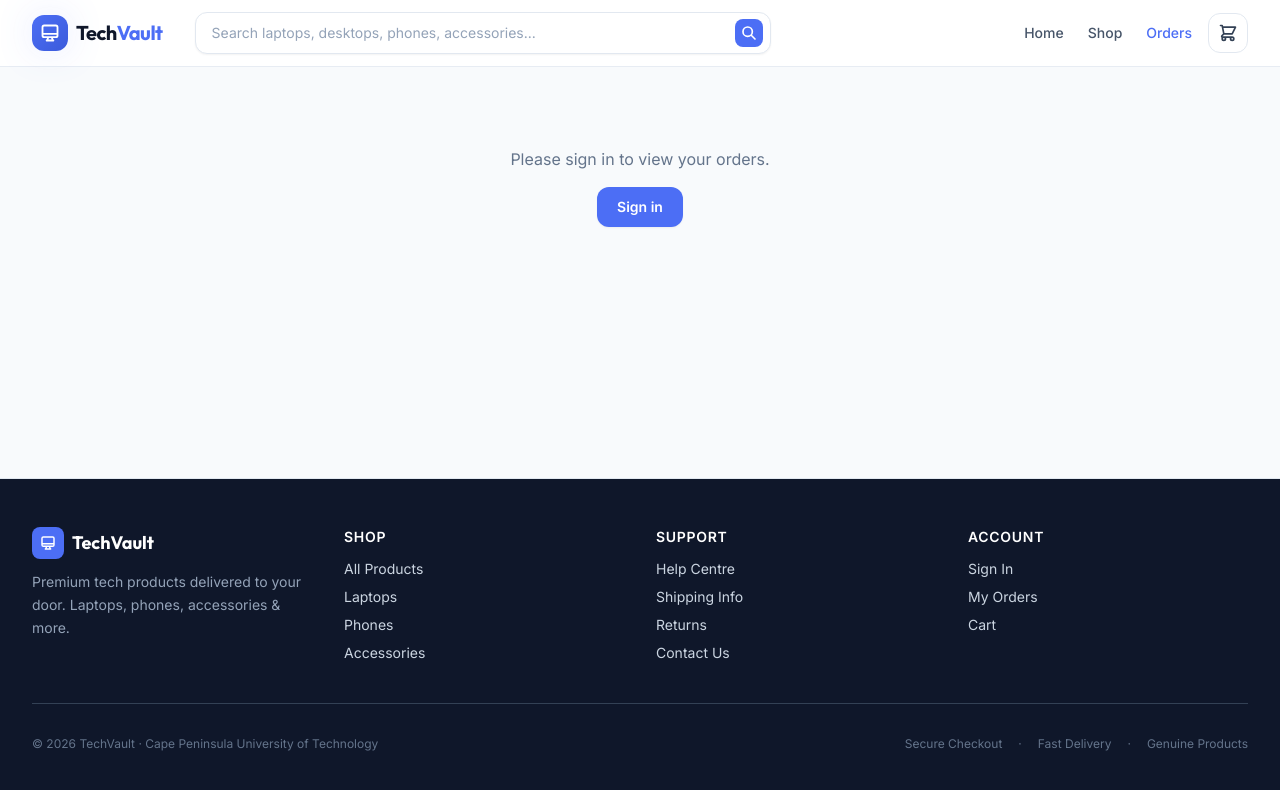
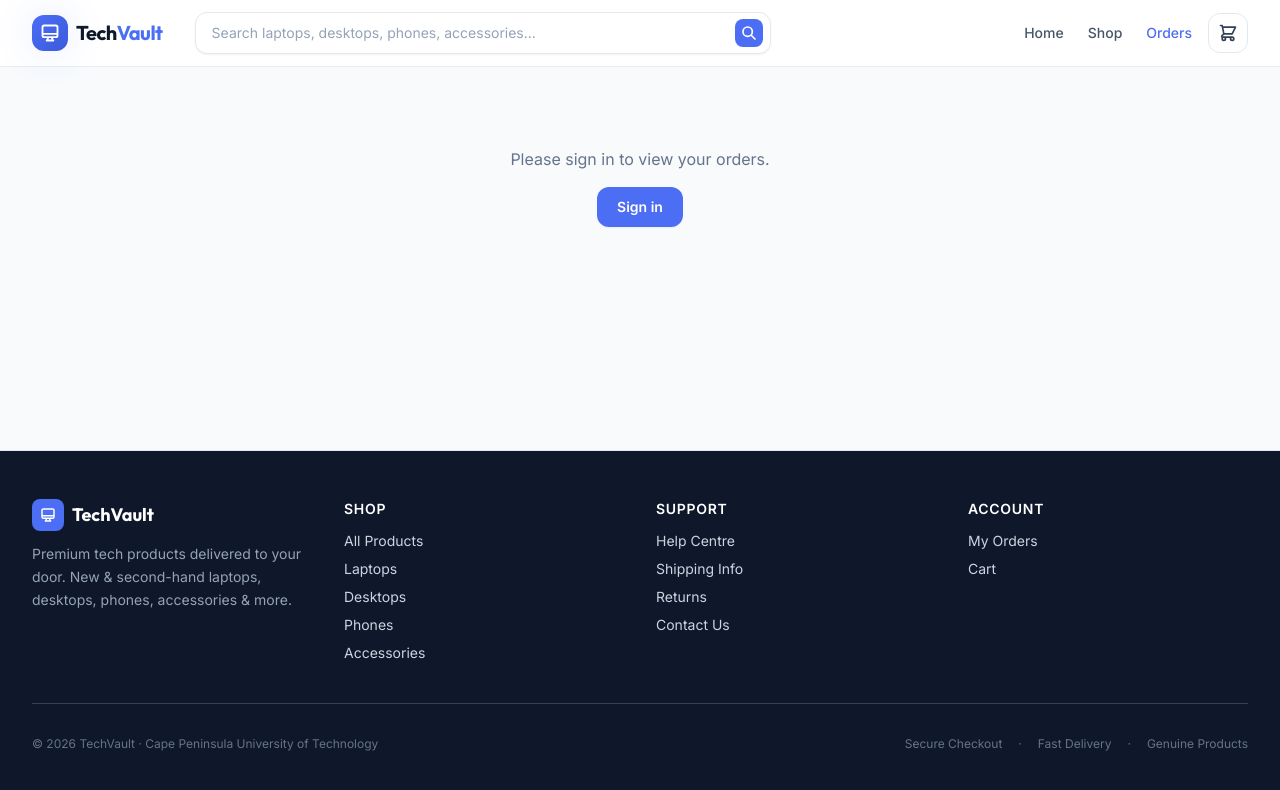
Before and after one commit to Pertunia221692568/TechStoreE-commerce, a React (Vite) app in the folder frontend/: page /orders in a window 1280 px wide. Shown: the top 790 px of the page. Built offline with nearby package versions, Linux system fonts and the light colour scheme.

Commit message:
Enhance Footer and Home components to improve layout and add new product categories

```diff
--- a/frontend/src/components/Footer.jsx
+++ b/frontend/src/components/Footer.jsx
@@ -15,7 +15,7 @@ export default function Footer() {
                             <span className="font-display text-lg font-bold text-white">TechVault</span>
                         </div>
                         <p className="mt-3 text-sm leading-relaxed text-slate-400">
-              Premium tech products delivered to your door. Laptops, phones, accessories & more.
+                            Premium tech products delivered to your door. New & second-hand laptops, desktops, phones, accessories & more.
                         </p>
                     </div>
 
@@ -24,6 +24,7 @@ export default function Footer() {
                         <ul className="space-y-2 text-sm">
                             <li><Link to="/products" className="hover:text-accent-400 transition">All Products</Link></li>
                             <li><Link to="/products?category=Laptop" className="hover:text-accent-400 transition">Laptops</Link></li>
+                            <li><Link to="/products?category=Desktop" className="hover:text-accent-400 transition">Desktops</Link></li>
                             <li><Link to="/products?category=Phone" className="hover:text-accent-400 transition">Phones</Link></li>
                             <li><Link to="/products?category=Accessory" className="hover:text-accent-400 transition">Accessories</Link></li>
                         </ul>
@@ -42,7 +43,6 @@ export default function Footer() {
                     <div>
                         <h4 className="mb-3 text-sm font-semibold uppercase tracking-wider text-white">Account</h4>
                         <ul className="space-y-2 text-sm">
-              <li><Link to="/login" className="hover:text-accent-400 transition">Sign In</Link></li>
                             <li><Link to="/orders" className="hover:text-accent-400 transition">My Orders</Link></li>
                             <li><Link to="/cart" className="hover:text-accent-400 transition">Cart</Link></li>
                         </ul>
--- a/frontend/src/pages/Home.jsx
+++ b/frontend/src/pages/Home.jsx
@@ -7,7 +7,8 @@ import LoadingSpinner from '../components/LoadingSpinner';
 const CATEGORIES = [
     { name: 'Laptop', icon: '💻', desc: 'Powerful machines' },
     { name: 'Phone', icon: '📱', desc: 'Latest smartphones' },
-  { name: 'Monitor', icon: '🖥️', desc: 'Crystal displays' },
+    { name: 'Desktop', icon: '🖥️', desc: 'Towers & all-in-ones' },
+    { name: 'Monitor', icon: '📺', desc: 'Crystal displays' },
     { name: 'Keyboard', icon: '⌨️', desc: 'Mechanical & more' },
     { name: 'Mouse', icon: '🖱️', desc: 'Precision gear' },
     { name: 'Accessory', icon: '🎧', desc: 'Everything else' },
@@ -46,7 +47,7 @@ export default function Home() {
               </span>
                         </h1>
                         <p className="mt-5 text-lg text-slate-300 leading-relaxed">
-              Discover premium laptops, smartphones, monitors and accessories.
+                            Discover new and second-hand laptops, desktops, phones, monitors and accessories.
                             Fast delivery, genuine products, and prices that make sense.
                         </p>
                         <div className="mt-8 flex flex-wrap gap-3">
@@ -56,8 +57,8 @@ export default function Home() {
                                     <path strokeLinecap="round" strokeLinejoin="round" d="M17 8l4 4m0 0l-4 4m4-4H3" />
                                 </svg>
                             </Link>
-              <Link to="/products?category=Laptop" className="btn-secondary !bg-white/10 !border-white/20 !text-white hover:!bg-white/20 !px-7 !py-3 text-base">
-                Browse Laptops
+                            <Link to="/products" className="btn-secondary !bg-white/10 !border-white/20 !text-white hover:!bg-white/20 !px-7 !py-3 text-base">
+                                Browse products
                             </Link>
                         </div>
                     </div>
--- a/frontend/src/pages/ProductDetail.jsx
+++ b/frontend/src/pages/ProductDetail.jsx
@@ -14,6 +14,7 @@ export default function ProductDetail() {
     const [loading, setLoading] = useState(true);
     const [qty, setQty] = useState(1);
     const [added, setAdded] = useState(false);
+    const [imgFailed, setImgFailed] = useState(false);
     const { addToCart } = useCart();
 
     useEffect(() => {
@@ -54,7 +55,15 @@ export default function ProductDetail() {
             </nav>
 
             <div className="grid gap-10 lg:grid-cols-2">
-        <div className="flex aspect-square items-center justify-center rounded-3xl bg-gradient-to-br from-brand-50 via-white to-slate-100 shadow-card">
+                <div className="flex aspect-square items-center justify-center overflow-hidden rounded-3xl bg-gradient-to-br from-brand-50 via-white to-slate-100 shadow-card">
+                    {product.imageUrl && !imgFailed ? (
+                        <img
+                            src={product.imageUrl}
+                            alt={product.name}
+                            onError={() => setImgFailed(true)}
+                            className="h-full w-full object-contain p-6"
+                        />
+                    ) : (
                         <div className="text-center">
                             <div className="mx-auto mb-4 flex h-32 w-32 items-center justify-center rounded-3xl bg-brand-100">
                                 <svg className="h-16 w-16 text-brand-500" fill="none" viewBox="0 0 24 24" stroke="currentColor" strokeWidth={1.2}>
@@ -63,6 +72,7 @@ export default function ProductDetail() {
                             </div>
                             <p className="text-sm font-medium text-brand-600">{product.category}</p>
                         </div>
+                    )}
                 </div>
 
                 <div className="flex flex-col">
@@ -98,6 +108,7 @@ export default function ProductDetail() {
                         {[
                             { label: 'Brand', value: product.brand },
                             { label: 'Category', value: product.category },
+                            { label: 'Condition', value: product.itemCondition || 'New' },
                             { label: 'Stock', value: inStock ? `${product.stockQuantity} units` : 'Unavailable' },
                             { label: 'SKU', value: `TN-${product.id}` },
                         ].map((row) => (
--- a/frontend/src/pages/Products.jsx
+++ b/frontend/src/pages/Products.jsx
@@ -4,7 +4,7 @@ import { getProducts } from '../services/api';
 import ProductCard from '../components/ProductCard';
 import LoadingSpinner from '../components/LoadingSpinner';
 
-const CATEGORIES = ['All', 'Laptop', 'Phone', 'Monitor', 'Keyboard', 'Mouse', 'Accessory', 'General'];
+const CATEGORIES = ['All', 'Laptop', 'Desktop', 'Phone', 'Monitor', 'Keyboard', 'Mouse', 'Accessory', 'General'];
 
 export default function Products() {
     const [searchParams, setSearchParams] = useSearchParams();
```
Lines whose indentation alone changed are shown as unchanged.
